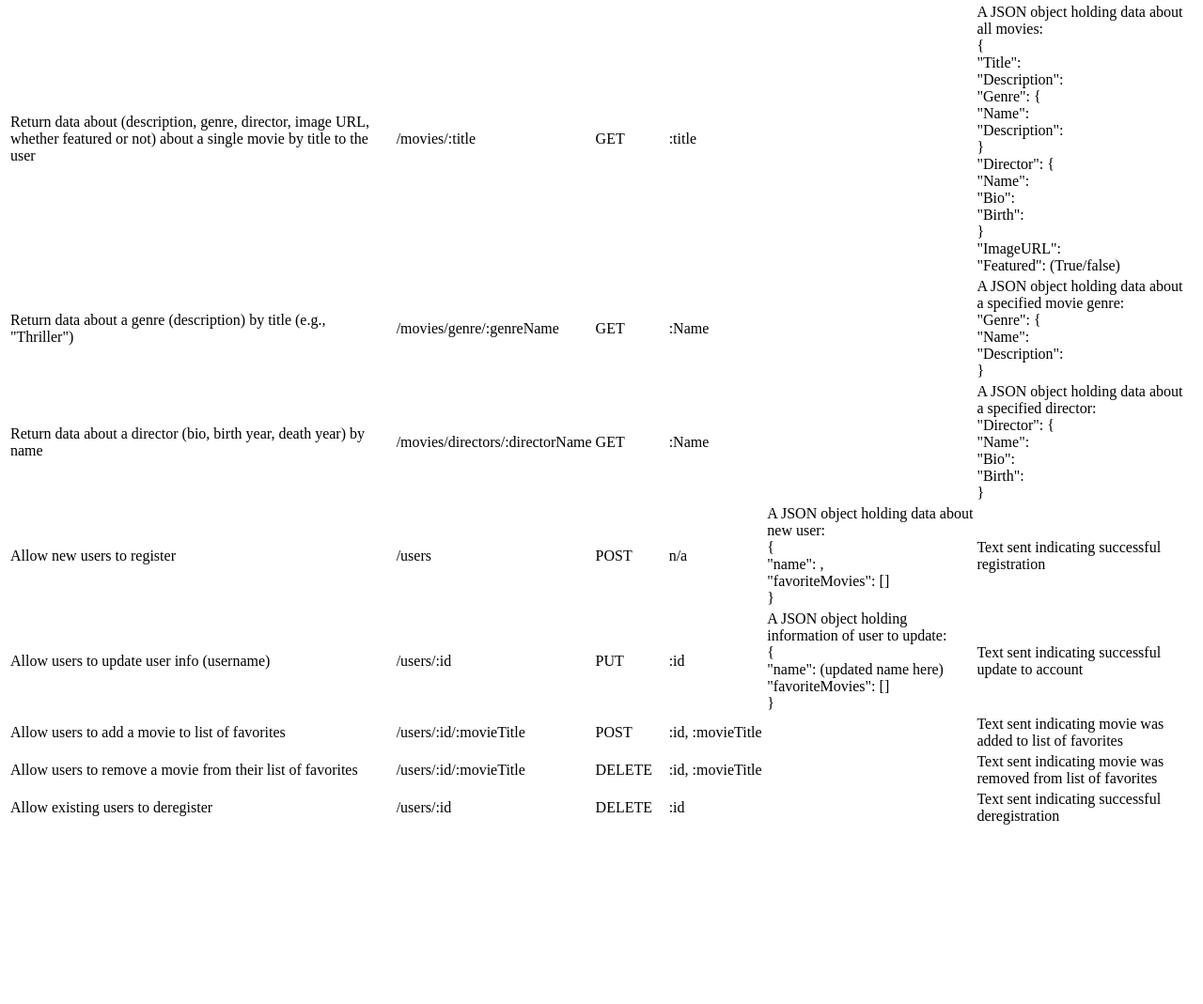
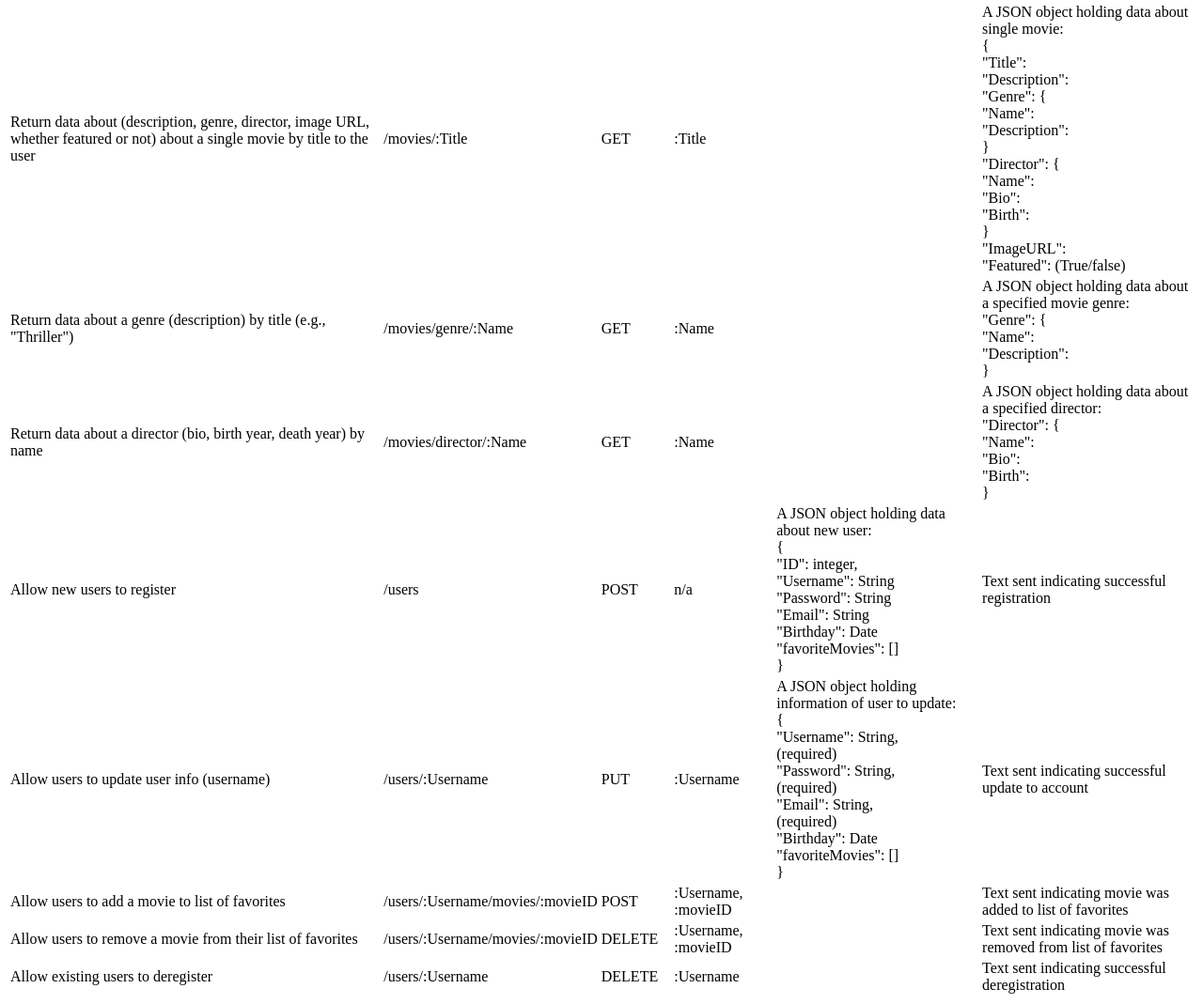
Before and after one commit to Jaime-Anderson/movie-usher-api, a website: page public/documentation.html in a window 1280 px wide. Shown: the part 535-1604 px from the top of the page at 94% size. Before the commit the page ends 1424 px from the top, so only its background shows below. Drawn offline with Linux system fonts and the light colour scheme.

Commit message:
Updated documentation with current endpoints

```diff
--- a/public/documentation.html
+++ b/public/documentation.html
@@ -45,11 +45,11 @@
             <tr>
                 <td>Return data about (description, genre, director, image URL,
                     whether featured or not) about a single movie by title to the user</td>
-                <td>/movies/:title</td>
+                <td>/movies/:Title</td>
                 <td>GET</td>
-                <td>:title</td>
+                <td>:Title</td>
                 <td><!--Format of Request Here--></td>
-                <td>A JSON object holding data about all movies: <br>
+                <td>A JSON object holding data about single movie: <br>
                     { <br>
                     "Title": <br>
                     "Description": <br>
@@ -68,7 +68,7 @@
             </tr>
             <tr>
                 <td>Return data about a genre (description) by title (e.g., "Thriller")</td>
-                <td>/movies/genre/:genreName</td>
+                <td>/movies/genre/:Name</td>
                 <td>GET</td>
                 <td>:Name</td>
                 <td><!--Format of Request Here--></td>
@@ -81,7 +81,7 @@
             </tr>
             <tr>
                 <td>Return data about a director (bio, birth year, death year) by name</td>
-                <td>/movies/directors/:directorName</td>
+                <td>/movies/director/:Name</td>
                 <td>GET</td>
                 <td>:Name</td>
                 <td><!--Format of Request Here--></td>
@@ -100,7 +100,11 @@
                 <td>n/a</td>
                 <td>A JSON object holding data about new user: <br>
                     { <br>
-                        "name": , <br>
+                        "ID": integer, <br>
+                        "Username": String <br>
+                        "Password": String <br>
+                        "Email": String <br>
+                        "Birthday": Date
                         "favoriteMovies": [] <br>
                     } <br>
                 </td>
@@ -108,12 +112,18 @@
             </tr>
             <tr>
                 <td>Allow users to update user info (username)</td>
-                <td>/users/:id</td>
+                <td>/users/:Username</td>
                 <td>PUT</td>
-                <td>:id</td>
+                <td>:Username</td>
                 <td>A JSON object holding information of user to update: <br>
                     { <br>
-                        "name": (updated name here) <br>
+                        "Username": String, <br>
+                        (required) <br>
+                        "Password": String, <br>
+                        (required) <br>
+                        "Email": String, <br>
+                        (required) <br>
+                        "Birthday": Date <br>
                         "favoriteMovies": [] <br>
                     } <br>
                 </td>
@@ -121,25 +131,25 @@
             </tr>
             <tr>
                 <td>Allow users to add a movie to list of favorites</td>
-                <td>/users/:id/:movieTitle</td>
+                <td>/users/:Username/movies/:movieID</td>
                 <td>POST</td>
-                <td>:id, :movieTitle</td>
+                <td>:Username, :movieID</td>
                 <td><!--Format of Request Here--></td>
                 <td>Text sent indicating movie was added to list of favorites</td>
             </tr>
             <tr>
                 <td>Allow users to remove a movie from their list of favorites</td>
-                <td>/users/:id/:movieTitle</td>
+                <td>/users/:Username/movies/:movieID</td>
                 <td>DELETE</td>
-                <td>:id, :movieTitle</td>
+                <td>:Username, :movieID</td>
                 <td><!--Format of Request Here--></td>
                 <td>Text sent indicating movie was removed from list of favorites</td>
             </tr>
             <tr>
                 <td>Allow existing users to deregister</td>
-                <td>/users/:id</td>
+                <td>/users/:Username</td>
                 <td>DELETE</td>
-                <td>:id</td>
+                <td>:Username</td>
                 <td><!--Format of Request Here--></td>
                 <td>Text sent indicating successful deregistration</td>
             </tr>
```
